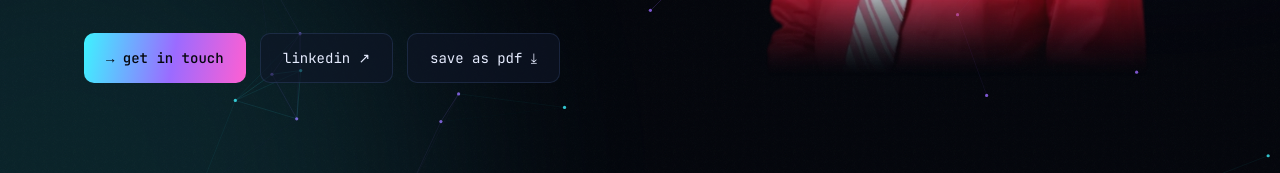
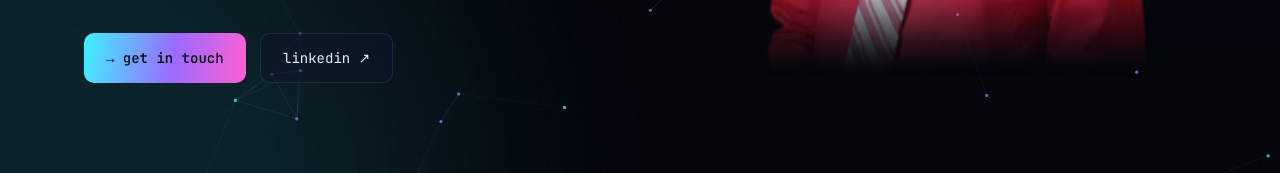
Before and after one commit to barrytriduong/triduong-com, a plain HTML site: page index.html in a window 1280 px wide. Shown: the part 605-778 px from the top of the page. Drawn offline with Linux system fonts and the light colour scheme.

Commit message:
Remove save-as-PDF button
Co-Authored-By: Claude Opus 5.5 <noreply@anthropic.com>
Claude-Session: https://claude.ai/code/session_01LoWt3ZyCW2dRX2RuLNz3PY

```diff
--- a/index.html
+++ b/index.html
@@ -233,7 +233,6 @@ footer .wrap{display:flex;justify-content:space-between;flex-wrap:wrap;gap:10px}
       <div class="cta">
         <a class="btn primary mag" href="#contact" data-i18n="cta.contact">→ get in touch</a>
         <a class="btn mag" href="https://www.linkedin.com/in/tri2212" target="_blank" rel="noopener">linkedin ↗</a>
-        <a class="btn mag" href="#" onclick="window.print();return false;" data-i18n="cta.pdf">save as pdf ⤓</a>
       </div>
     </div>
     <div class="photo" id="photo">
@@ -387,7 +386,7 @@ var VI={
  'nav.about':'giới thiệu','nav.exp':'kinh nghiệm','nav.skills':'kỹ năng','nav.edu':'học vấn','nav.contact':'liên hệ',
  'name':'Dương<br><span class="grad">Minh Trí</span>',
  'role':'<b>Human Data Manager</b> · Chất lượng &amp; Đánh giá Dữ liệu AI. Tôi giúp dữ liệu huấn luyện AI trở nên chính xác, nhất quán và đáng tin cậy.',
- 'cta.contact':'→ liên hệ với tôi','cta.pdf':'lưu PDF ⤓',
+ 'cta.contact':'→ liên hệ với tôi',
  'stat.years':'năm với dữ liệu AI','stat.cos':'công ty AI','stat.sla':'SLA kiểm duyệt','stat.langs':'ngôn ngữ làm việc',
  'h.about':'Giới thiệu',
  'about.1':'Human Data Manager với hơn 9 năm kinh nghiệm về dữ liệu huấn luyện AI, đảm bảo chất lượng và đánh giá cho các chương trình toàn cầu.',
```
